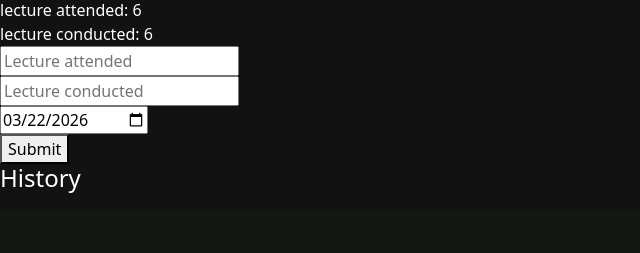
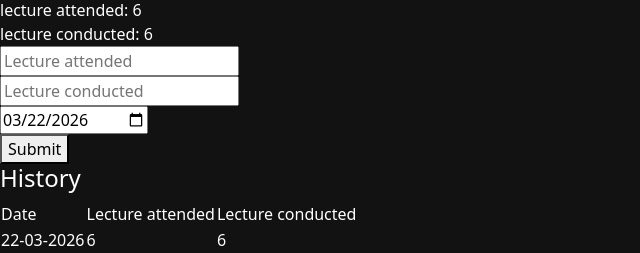
Before and after one commit to SirVishnu/attendance-tracker, a Flask app: page /group/2 in a window 1280 px wide. Shown: the part 1300-1553 px from the top of the page, without its empty margins (0-640 px from the left). Before the commit the page ends 1493 px from the top, so only its background shows below. Run offline with Flask 3, Linux system fonts and the light colour scheme; a user stored in the database is signed in; data comes from the database, SQL or seed files in the repository.

Commit message:
implemented display history in subject and group

```diff
--- a/app.py
+++ b/app.py
@@ -62,6 +62,8 @@ def group(id):
     db = get_db()
     group = db.execute("SELECT * FROM groups WHERE user_id = ? AND id = ?", [session['user_id'], id]).fetchone()
 
+    # get history of the group
+    history = db.execute("SELECT STRFTIME('%d-%m-%Y', date) as date,lecture_attended,lecture_conducted FROM sessions WHERE group_id = ? ORDER BY date DESC", [id]).fetchall()
 
     # if user submits form for lecture
     if request.method == 'POST':
@@ -71,11 +73,11 @@ def group(id):
 
         # check if all inputs are present
         if not attend or not conduct or not date:
-            return render_template("group.html", error="please enter all the input", id=id, group=group)
+            return render_template("group.html", error="please enter all the input", id=id, group=group, history=history)
 
         # lec attend should not be more than conduct
         if int(attend) > int(conduct):
-            return render_template("group.html", error="lecture attend should not be greater than lecture conducted", id=id, group=group)
+            return render_template("group.html", error="lecture attend should not be greater than lecture conducted", id=id, group=group, history=history)
 
         # save in db
         db.execute("INSERT INTO sessions (group_id, date, lecture_conducted, lecture_attended) VALUES (?, ?, ?, ?)", [id, date, conduct, attend])
@@ -98,7 +100,7 @@ def group(id):
         sub_group = db.execute("SELECT * FROM subjects WHERE group_id = ?", [id]).fetchall()
         return render_template("group.html",attendance=attendance,percent=percent, group=group, subject=sub_group, id=id)
 
-    return render_template("group.html",attendance=attendance, group=group, id=id,percent=percent, today=datetime.date.today())
+    return render_template("group.html",attendance=attendance, group=group, history=history, id=id,percent=percent, today=datetime.date.today())
 
 # create new subject
 @app.route("/group/<int:id>/create", methods=['GET', 'POST'])
@@ -129,16 +131,19 @@ def subject(group_id, sub_id):
     db = get_db()
     sub = db.execute("SELECT * FROM subjects WHERE id = ? AND group_id = ?", [sub_id, group_id]).fetchone()
 
+    # get history of the group
+    history = db.execute("SELECT STRFTIME('%d-%m-%Y', date) as date,lecture_attended,lecture_conducted FROM sessions WHERE group_id = ? AND subject_id = ? ORDER BY date DESC", [group_id, sub_id]).fetchall()
+
     if request.method == 'POST':
         attend = request.form.get("lec_attend")
         conduct = request.form.get("lec_conduct")
         date = request.form.get("date")
         if not attend or not conduct or not date:
-            return render_template("subject.html", error="pls enter valid input", group_id=group_id, sub_id=sub_id)
+            return render_template("subject.html", error="pls enter valid input", group_id=group_id,history=history, sub_id=sub_id)
 
         # lec attend should not be more than conduct
         if int(attend) > int(conduct):
-            return render_template("subject.html", error="lecture attend should not be greater than lecture conducted", group_id=group_id, sub_id=sub_id)
+            return render_template("subject.html", error="lecture attend should not be greater than lecture conducted", group_id=group_id,history=history, sub_id=sub_id)
 
         # save in db
         db.execute("INSERT INTO sessions (group_id, subject_id, date, lecture_conducted, lecture_attended) VALUES (?, ?,?, ?, ?)", [group_id,sub_id, date, conduct, attend])
@@ -155,7 +160,7 @@ def subject(group_id, sub_id):
         percent = int(attendance['attend']) / int(attendance['conduct']) * 100
         percent = round(percent, 2)
 
-    return render_template("subject.html",attendance=attendance, percent=percent, group_id=group_id, sub_id=sub_id, sub=sub, today=datetime.date.today())
+    return render_template("subject.html",attendance=attendance,history=history, percent=percent, group_id=group_id, sub_id=sub_id, sub=sub, today=datetime.date.today())
 
 # login route
 @app.route("/login", methods=['GET', 'POST'])
--- a/templates/group.html
+++ b/templates/group.html
@@ -48,17 +48,31 @@
         </form>
 
         <div>
+            {% if error %}
+                <p style="color: red;">{{error}}</p>
+            {% endif %}
+        </div>
+        <div>
             <h4>History</h4>
-            <ul>
-
-            </ul>
+            <table>
+                <thead>
+                    <tr>
+                        <td>Date</td>
+                        <td>Lecture attended</td>
+                        <td>Lecture conducted</td>
+                    </tr>
+                </thead>
+                <tbody>
+                    {% for s in history %}
+                        <tr>
+                            <td>{{s.date}}</td>
+                            <td>{{s.lecture_attended}}</td>
+                            <td>{{s.lecture_conducted}}</td>
+                        </tr>
+                    {% endfor %}
+                </tbody>
+            </table>
         </div>
     {% endif %}
 
-    <div>
-        {% if error %}
-        <p style="color: red;">{{error}}</p>
-        {% endif %}
-    </div>
-
 {% endblock %}
```
Also changed, not shown: templates/subject.html (+22 -0 lines).
